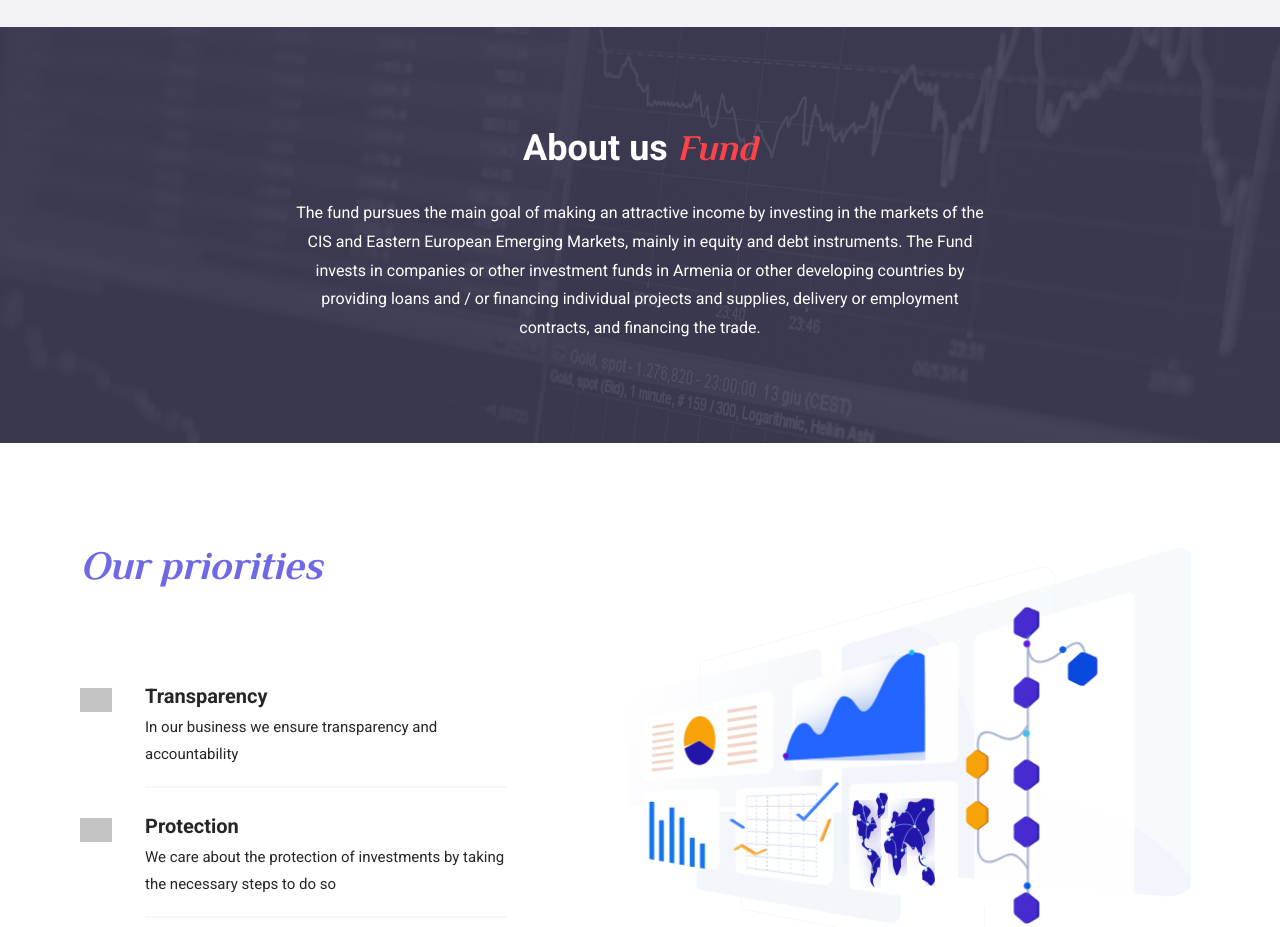
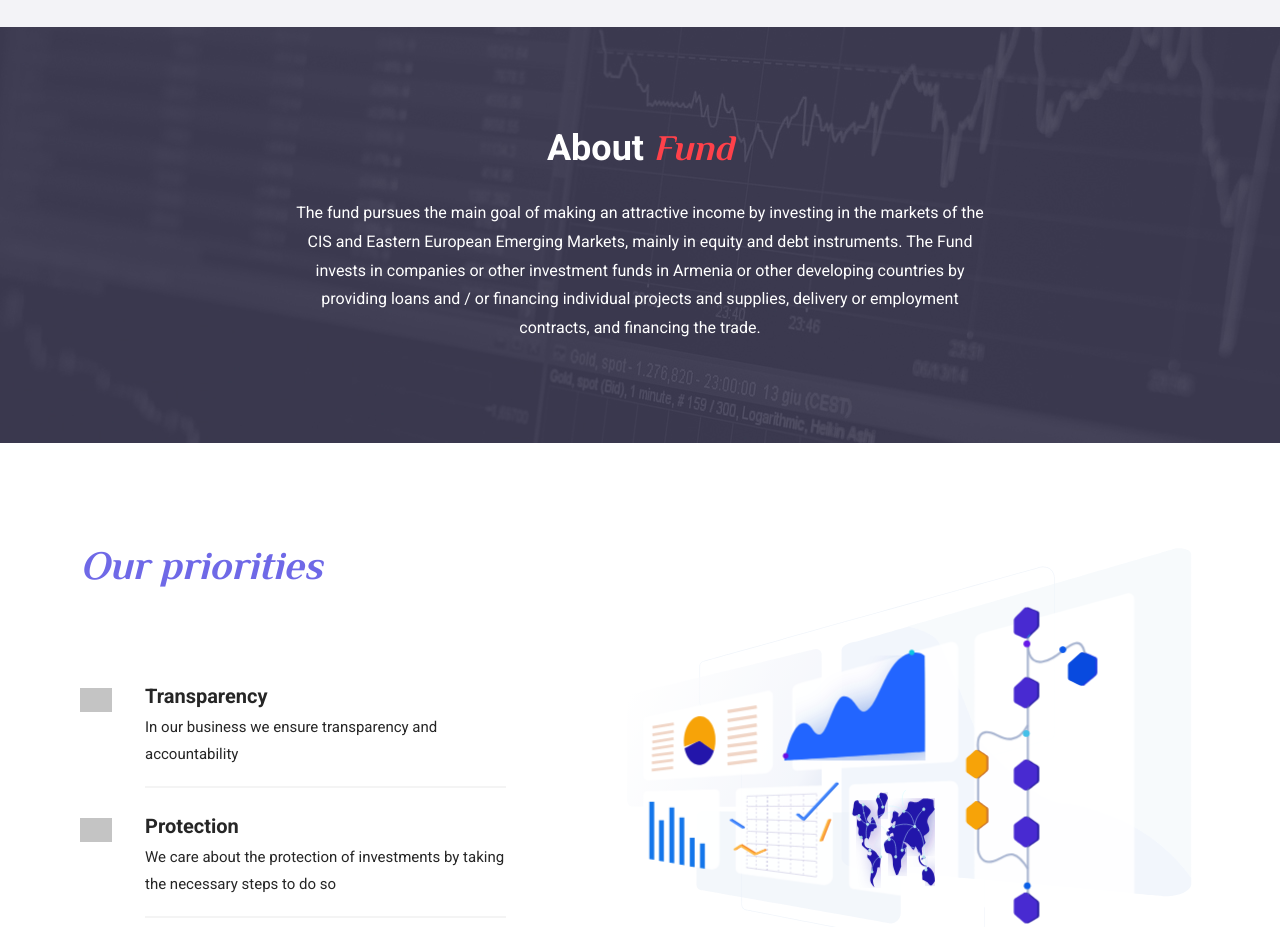
Before and after one commit to vahanmkrtumyan/emcapital, a Next.js app: page /en in a window 1280 px wide. Shown: the part 2000-2927 px from the top of the page. Built offline with nearby package versions, Linux system fonts and the light colour scheme; grey boxes are pictures that could not be loaded.

Commit message:
Translation fix

```diff
--- a/pages/[locale]/index.js
+++ b/pages/[locale]/index.js
@@ -88,7 +88,7 @@ const Index = () => {
                 <div className="container">
                     <div className="about-content">
                         <h2 className="text-center">
-                        {t('about')} <em>{t('fund')}</em>
+                        {t('about1')} <em>{t('fund')}</em>
                         </h2>
                         <p className="text-center">
                         {t('aboutText')}
```
